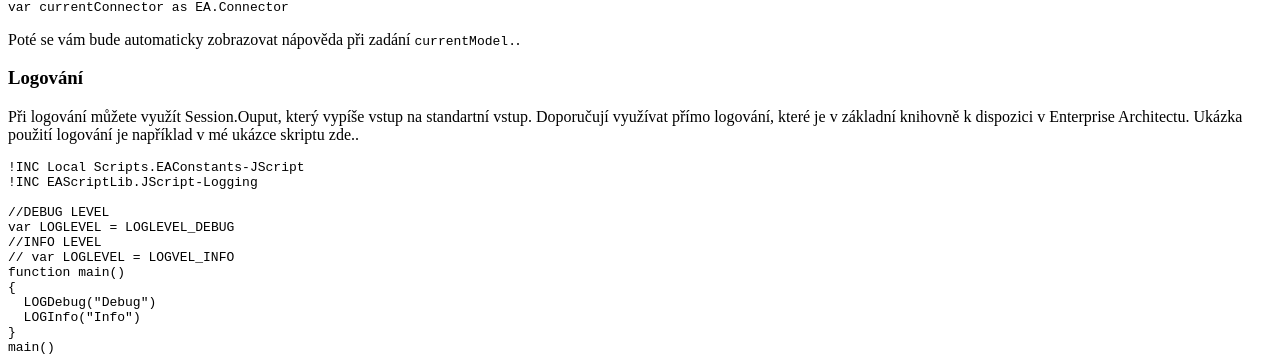
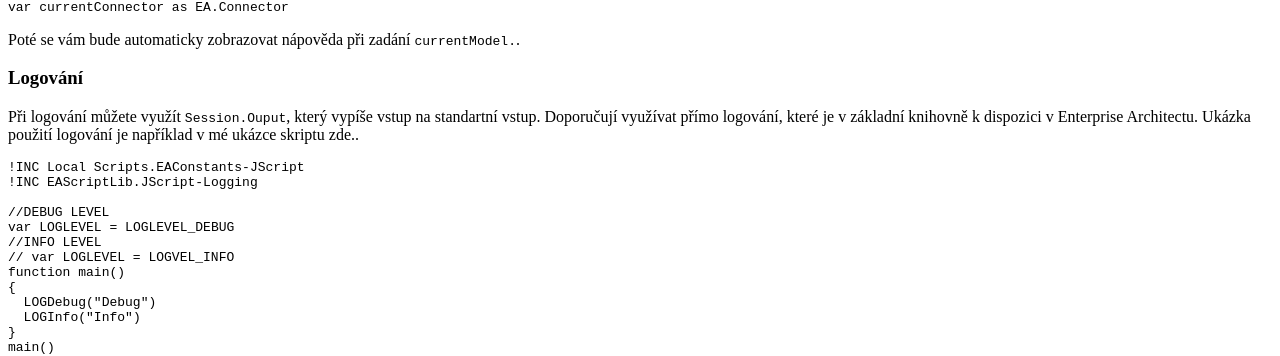
Before and after one commit to vladimirmezera/vladimirmezera.github.io, a Jekyll site: the page built from _posts/2017-02-06-EA-scripting.md, in a window 1280 px wide and 900 px high, scrolled down 2445 px. Shown: the part 152-508 px from the top of the window. Built offline with Jekyll 4.4.1, drawn with Linux system fonts in a browser that asks for light colours; our own code applies the rules of GitHub Pages for plain Markdown files.

Commit message:
Fix details

`````diff
--- a/_posts/2017-02-06-EA-scripting.md
+++ b/_posts/2017-02-06-EA-scripting.md
@@ -46,7 +46,7 @@ Poté se vám bude automaticky zobrazovat nápověda při zadání `currentModel
 
 
 ### Logování
-Při logování můžete využít Session.Ouput, který vypíše vstup na standartní vstup. Doporučují využívat přímo logování, které je v základní knihovně k dispozici v Enterprise Architectu. Ukázka použití logování je například v mé ukázce skriptu zde..
+Při logování můžete využít `Session.Ouput`, který vypíše vstup na standartní vstup. Doporučují využívat přímo logování, které je v základní knihovně k dispozici v Enterprise Architectu. Ukázka použití logování je například v mé ukázce skriptu zde..
 
 ````javascript
 !INC Local Scripts.EAConstants-JScript
`````
